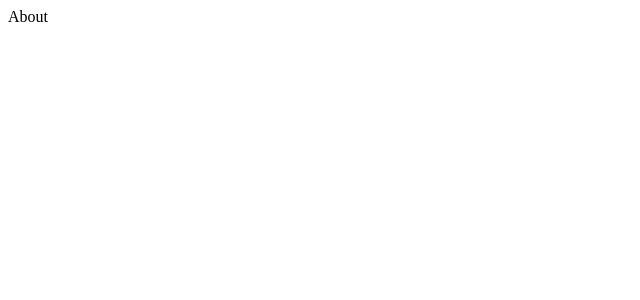
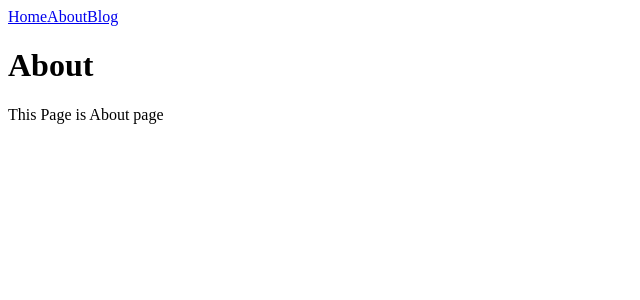
Before and after one commit to aashikofsach/Dark-Light-Mode-MCQ, a React (Vite) app: page /about in a window 1280 px wide. Shown: the top 300 px of the page, without its empty margins (0-640 px from the left). Built offline with nearby package versions, Linux system fonts and the light colour scheme.

Commit message:
makes changes in text in pages files and created a shared Navbar file

```diff
--- a/src/App.jsx
+++ b/src/App.jsx
@@ -3,11 +3,14 @@ import { BrowserRouter, Route, Router, Routes } from "react-router-dom"
 import Home from "./pages/Home"
 import About from "./pages/About"
 import Blog from "./pages/Blog"
+import Navbar from "./components/Navbar"
 
 function App() {
 
   return (
    <BrowserRouter>
+
+   <Navbar/>
 
    <Routes>
 
--- /dev/null
+++ b/src/components/Navbar.jsx
@@ -0,0 +1,14 @@
+import React from 'react'
+import { Link } from 'react-router-dom'
+
+function Navbar() {
+  return (
+    <div>
+        <Link to="/">Home</Link>
+        <Link to="/about">About</Link>
+        <Link to="/blog">Blog</Link>
+    </div>
+  )
+}
+
+export default Navbar
--- a/src/pages/About.jsx
+++ b/src/pages/About.jsx
@@ -2,7 +2,10 @@ import React from 'react'
 
 function About() {
   return (
-    <div>About</div>
+    <div>
+      <h1>About</h1>
+      <p>This Page is About page</p>
+    </div>
   )
 }
 
--- a/src/pages/Blog.jsx
+++ b/src/pages/Blog.jsx
@@ -2,7 +2,10 @@ import React from 'react'
 
 function Blog() {
   return (
-    <div>Blog</div>
+    <div>
+      <h1>Blog</h1>
+      <p>This page is Blog page</p>
+    </div>
   )
 }
 
--- a/src/pages/Home.jsx
+++ b/src/pages/Home.jsx
@@ -2,7 +2,10 @@ import React from 'react'
 
 function Home() {
   return (
-    <div>Home</div>
+    <div>
+      <h1>Home</h1>
+      <p>This is Home Page</p>
+    </div>
   )
 }
 
```
